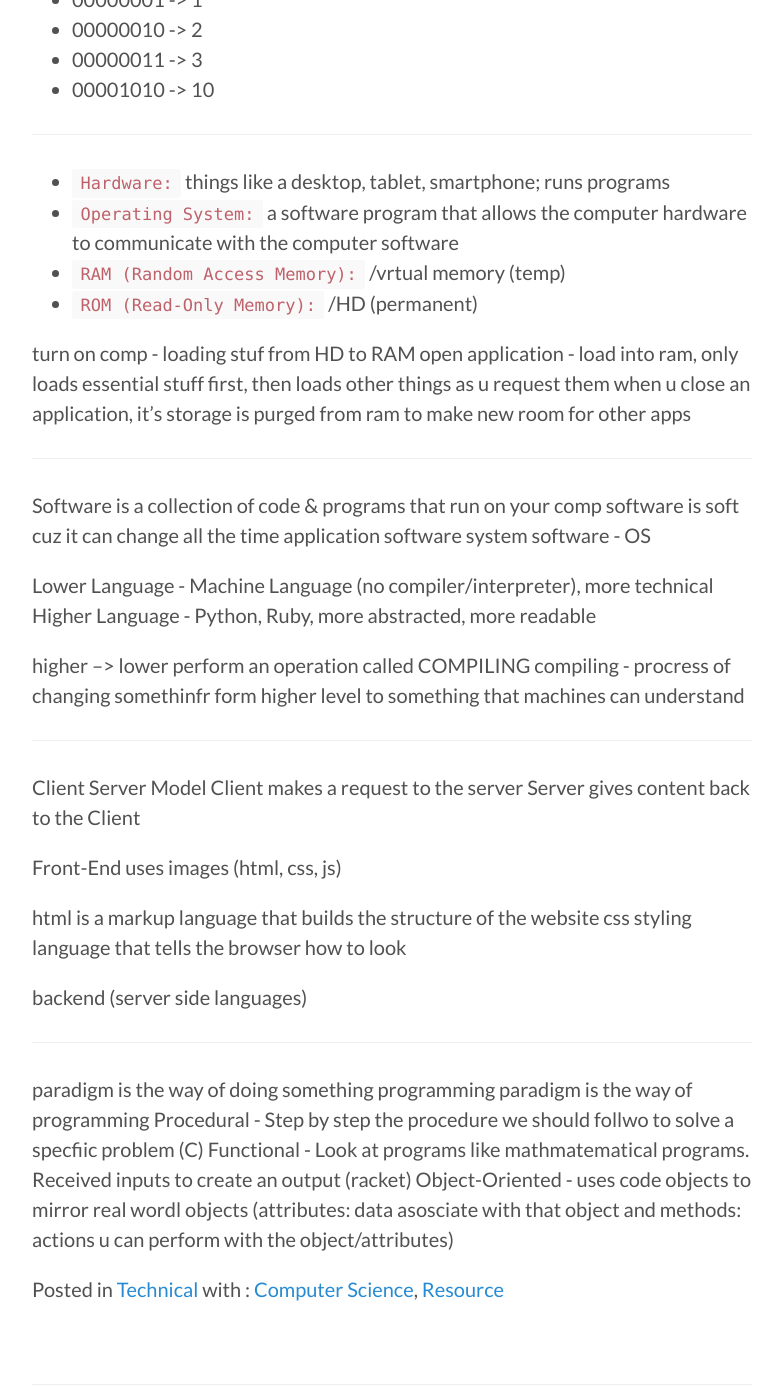
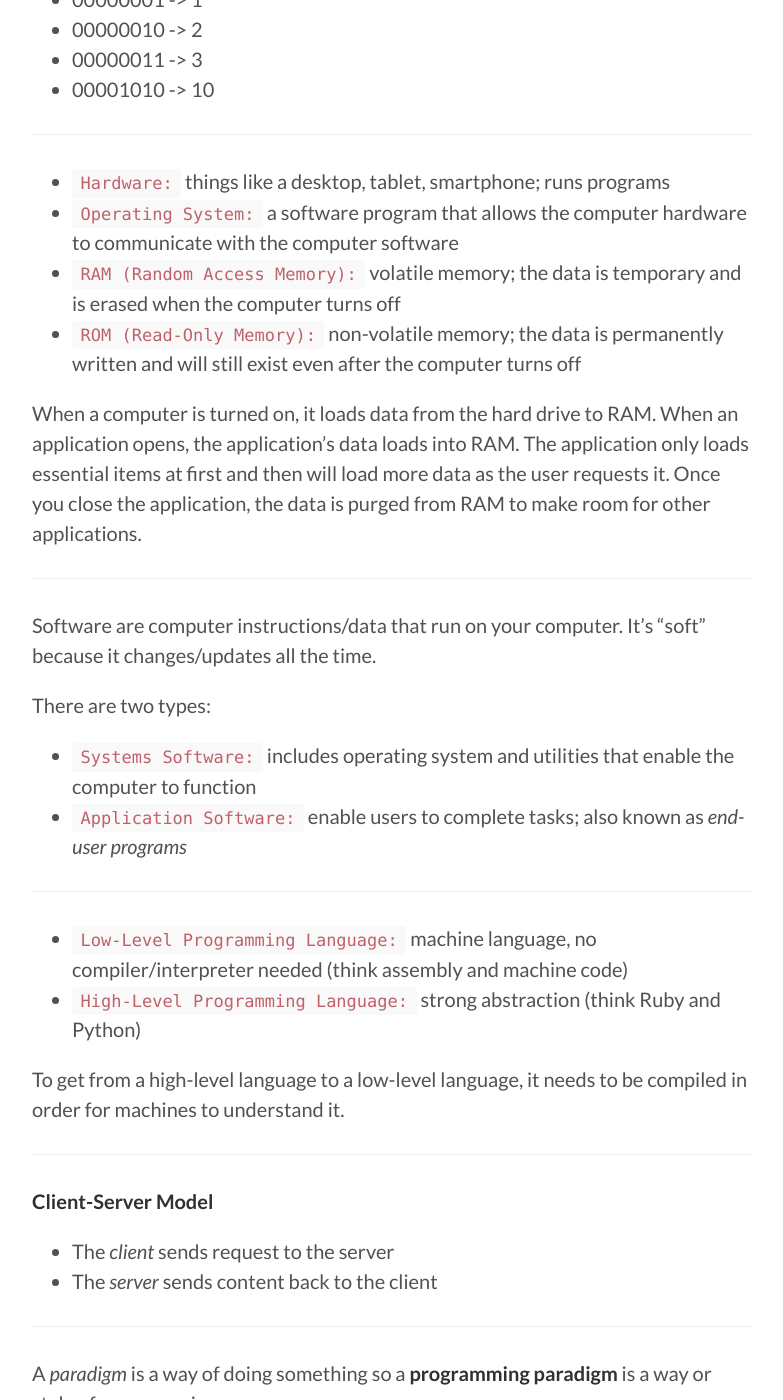
Before and after one commit to mxngyn/blog, a Jekyll site: the page built from _posts/2015-03-22-basic-cs-terminology.md, in a window 1280 px wide and 1400 px high, scrolled down 849 px. Shown: the whole window, without its empty margins (248-1031 px from the left). Built offline with Jekyll 4.4.1, drawn with Linux system fonts in a browser that asks for light colours; Markdown is read by kramdown in place of the engine named in the settings; some of the changed text lies outside the part shown.

Commit message:
Finish CS terminology post

```diff
--- a/_posts/2015-03-22-basic-cs-terminology.md
+++ b/_posts/2015-03-22-basic-cs-terminology.md
@@ -32,44 +32,41 @@ Using that system, we can calculate the value of these bytes:
 
 - `Hardware:` things like a desktop, tablet, smartphone; runs programs
 - `Operating System:` a software program that allows the computer hardware to communicate with the computer software
-- `RAM (Random Access Memory):` /vrtual memory (temp)
-- `ROM (Read-Only Memory):` /HD (permanent)
+- `RAM (Random Access Memory):` volatile memory; the data is temporary and is erased when the computer turns off
+- `ROM (Read-Only Memory):` non-volatile memory; the data is permanently written and will still exist even after the computer turns off
 
-turn on comp - loading stuf from HD to RAM
-open application - load into ram, only loads essential stuff first, then loads other things as u request them
-when u close an application, it's storage is purged from ram to make new room for other apps
+When a computer is turned on, it loads data from the hard drive to RAM. When an application opens, the application's data loads into RAM. The application only loads essential items at first and then will load more data as the user requests it. Once you close the application, the data is purged from RAM to make room for other applications.
 
 * * *
 
-Software is a collection of code & programs that run on your comp
-software is soft cuz it can change all the time
-application software
-system software - OS
+Software are computer instructions/data that run on your computer. It's "soft" because it changes/updates all the time.
 
-Lower Language - Machine Language (no compiler/interpreter), more technical
-Higher Language - Python, Ruby, more abstracted, more readable
+There are two types:
 
-higher --> lower
-perform an operation called COMPILING
-compiling - procress of changing somethinfr form higher level to something that machines can understand
+* `Systems Software:` includes operating system and utilities that enable the computer to function
+* `Application Software:` enable users to complete tasks; also known as *end-user programs*
 
 * * *
 
-Client Server Model
-Client makes a request to the server
-Server gives content back to the Client
+* `Low-Level Programming Language:` machine language, no compiler/interpreter needed (think assembly and machine code)
+* `High-Level Programming Language:` strong abstraction (think Ruby and Python)
 
-Front-End uses images (html, css, js)
+To get from a high-level language to a low-level language, it needs to be compiled in order for machines to understand it.
 
-html is a markup language that builds the structure of the website
-css styling language that tells the browser how to look
-
-backend (server side languages)
 
 * * *
 
-paradigm is the way of doing something
-programming paradigm is the way of programming
-Procedural - Step by step the procedure we should follwo to solve a specfiic problem (C)
-Functional - Look at programs like mathmatematical programs. Received inputs to create an output (racket)
-Object-Oriented - uses code objects to mirror real wordl objects (attributes: data asosciate with that object and methods: actions u can perform with the object/attributes)
+**Client-Server Model**
+
+* The *client* sends request to the server
+* The *server* sends content back to the client
+
+
+* * *
+
+A *paradigm* is a way of doing something so a **programming paradigm** is a way or style of programming.
+
+
+* `Procedural:` step by step procedure we should follow to solve a specific problem (C)
+* `Functional:` look at programs like mathematical programs; outputs depend solely on the input and no other factors/side effects (racket)
+* `Object-Oriented:` uses code objects to mirror real world objects; they have *attributes* (data associated with that object) and *methods* (actions that can be performed on the object and its attributes)
```
